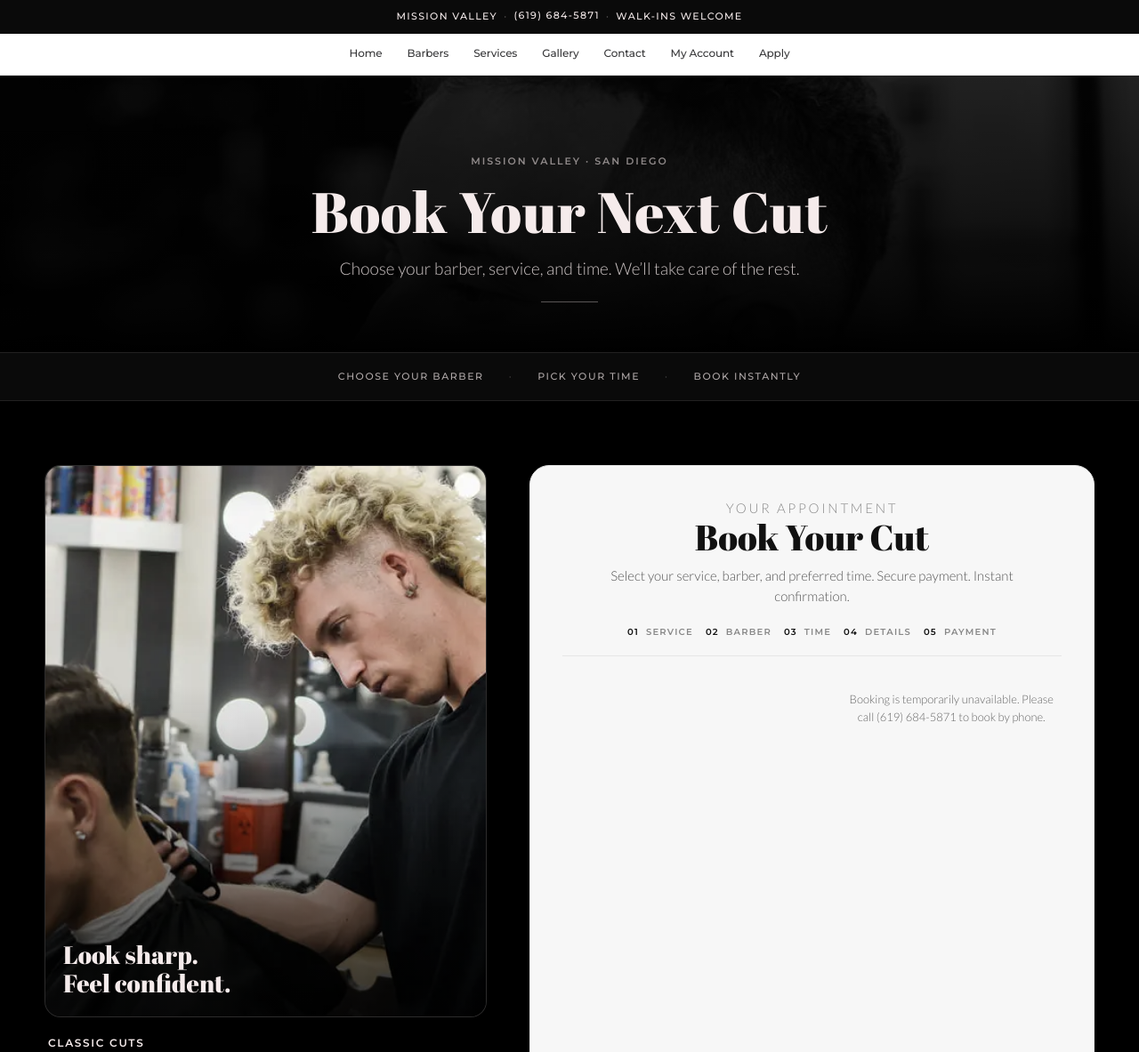
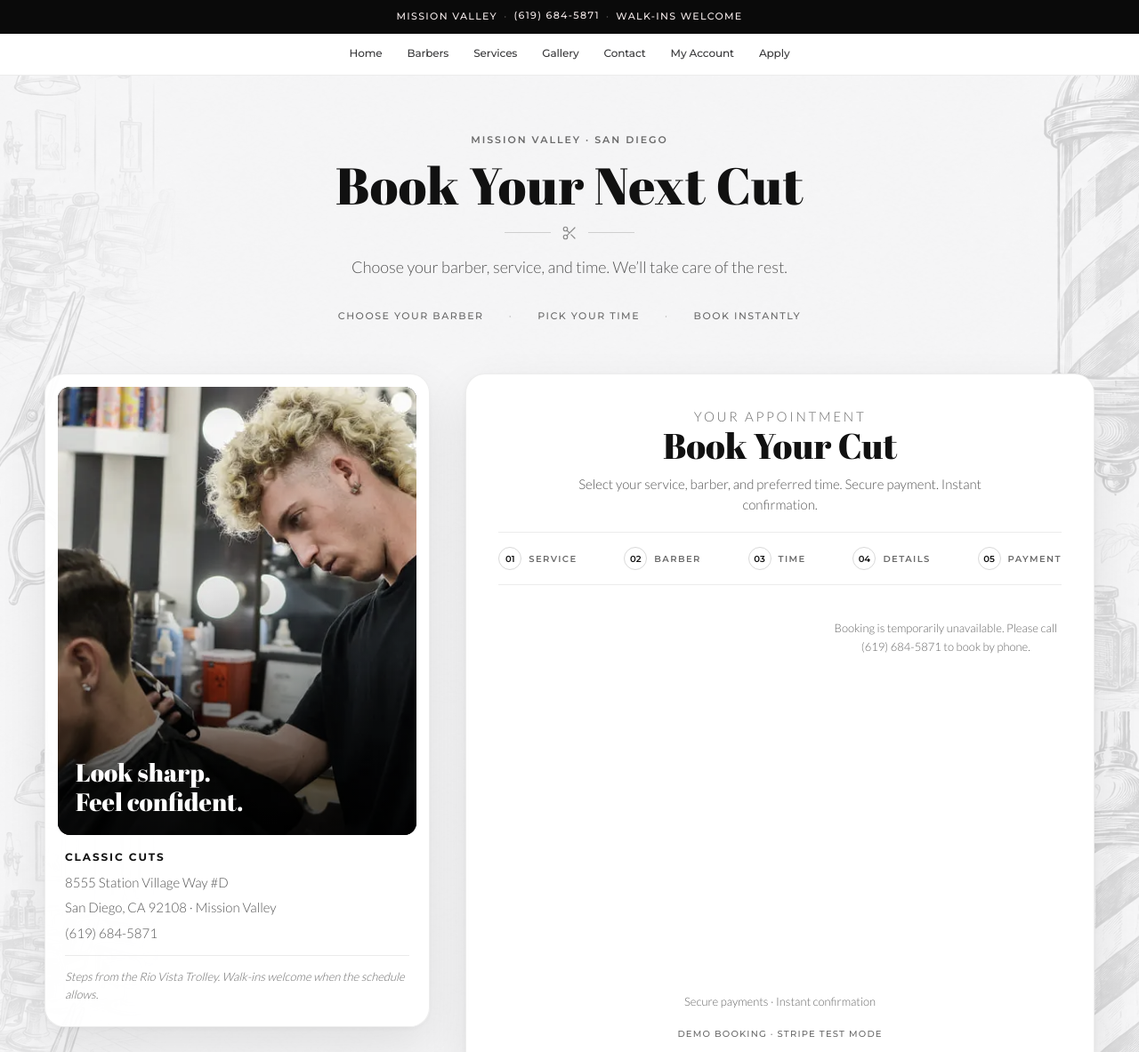
Before and after one commit to taskshorter/classiccutssd.com, a plain HTML site: page book.html in a window 1280 px wide. Shown: the top 1183 px of the page at 89% size. Drawn offline with Linux system fonts and the light colour scheme; a script that the page names is missing.

Commit message:
style: align account and booking with light site theme
Co-Authored-By: Claude Sonnet 5.5 <noreply@anthropic.com>

```diff
--- a/assets/css/cc-account.css
+++ b/assets/css/cc-account.css
@@ -1,8 +1,8 @@
 /* Customer account page (/account). Reuses the booking page hero, stage, panel and context
    blocks (cc-book.css); only the single-column layout and the widget mount are specific. */
-.cc-account-hero .cc-book-hero__inner { padding-bottom: clamp(20px, 3vw, 36px); }
+.cc-account-hero .cc-book-hero__inner { padding-bottom: 0; }
 .cc-account-layout {
-  max-width: 860px;
+  max-width: 828px;
   margin: 0 auto;
 }
 .cc-account-shell {
@@ -15,6 +15,8 @@
 }
 .cc-account-note { margin-top: 18px; }
 .cc-account-note a { color: inherit; text-decoration: underline; text-underline-offset: 3px; }
+/* The widget draws its own card; keep the white panel snug around it so the two read as one surface. */
+.cc-account-panel { padding: clamp(12px, 2.2vw, 24px); }
 /* The widget draws its own padded card, so the panel gives it more room on phones. */
 @media screen and (max-width: 560px) {
   .cc-account-stage { padding-left: 12px; padding-right: 12px; }
--- a/assets/css/cc-book.css
+++ b/assets/css/cc-book.css
@@ -1,48 +1,42 @@
-/* Classic Cuts — custom booking page shell (BookLocal handles the flow) */
+/* Classic Cuts — custom booking page shell (BookLocal handles the flow).
+   Shared by /book and /account. Light, illustrated shell that matches /apply and /contact:
+   the same application-background.png artwork, neutralised with the same luminosity blend
+   (see cc-apply.css / cc-contact.css), a white rounded surface for the widget, dark accents. */
 
-body.cc-page-book {
-  background: #000;
-  color: #f5ebeb;
+body.cc-page-book,
+body.cc-page-account {
+  background-color: #f4f4f5;
+  background-image: url("../images/backgrounds/application-background.png");
+  background-repeat: no-repeat;
+  background-position: center top;
+  background-size: cover;
+  background-attachment: fixed;
+  background-blend-mode: luminosity;
+  color: #111;
+  overflow-x: clip;
 }
 
-body.cc-page-book .cc-main {
-  background: #000;
+html:has(body.cc-page-book),
+html:has(body.cc-page-account) {
+  overflow-x: clip;
+}
+
+body.cc-page-book .cc-main,
+body.cc-page-account .cc-main {
+  background: transparent;
 }
 
 /* ——— Hero ——— */
 .cc-book-hero {
   position: relative;
   overflow: hidden;
-  padding: clamp(48px, 8vw, 88px) 24px clamp(36px, 5vw, 56px);
-  background: #000;
+  padding: clamp(40px, 6vw, 64px) 24px clamp(20px, 3vw, 32px);
+  background: transparent;
 }
 
+/* The dark photo hero is retired; the page artwork carries the atmosphere now. */
 .cc-book-hero__bg {
-  position: absolute;
-  inset: 0;
-  z-index: 0;
-  pointer-events: none;
-}
-
-.cc-book-hero__bg img {
-  width: 100%;
-  height: 100%;
-  object-fit: cover;
-  object-position: center 30%;
-  filter: grayscale(1) contrast(1.05);
-  opacity: 0.38;
-}
-
-.cc-book-hero__bg::after {
-  content: "";
-  position: absolute;
-  inset: 0;
-  background: linear-gradient(
-    180deg,
-    rgba(0, 0, 0, 0.55) 0%,
-    rgba(0, 0, 0, 0.72) 45%,
-    #000 100%
-  );
+  display: none;
 }
 
 .cc-book-hero__inner {
@@ -54,8 +48,8 @@ body.cc-page-book .cc-main {
 }
 
 .cc-book-eyebrow {
-  margin: 0 0 14px;
-  color: rgba(245, 235, 235, 0.55);
+  margin: 0 0 12px;
+  color: #6b6b6b;
   font-family: "Montserrat", sans-serif;
   font-size: 11px;
   font-weight: 600;
@@ -64,38 +58,50 @@ body.cc-page-book .cc-main {
 }
 
 .cc-book-hero h1 {
-  margin: 0 0 16px;
-  color: #f5ebeb;
+  margin: 0 0 14px;
+  color: #111;
   font-family: "Abril Fatface", "Quattrocento", serif;
-  font-size: clamp(36px, 7vw, 64px);
+  font-size: clamp(36px, 6vw, 58px);
   font-weight: 400;
   line-height: 1.05;
   letter-spacing: 0.01em;
 }
 
+/* Scissors divider, same device as the Apply / Contact pitch column. */
+.cc-book-hero__divider {
+  display: flex;
+  align-items: center;
+  justify-content: center;
+  gap: 12px;
+  margin: 0 0 16px;
+  color: #8a8a8a;
+}
+
+.cc-book-hero__divider span {
+  width: 52px;
+  height: 1px;
+  background: #cfcfcf;
+}
+
+.cc-book-hero__divider svg {
+  width: 18px;
+  height: 18px;
+}
+
 .cc-book-hero__lead {
   margin: 0 auto;
-  max-width: 28em;
-  color: rgba(245, 235, 235, 0.82);
+  max-width: 30em;
+  color: #555;
   font-family: "Lato", sans-serif;
-  font-size: clamp(16px, 2.2vw, 19px);
+  font-size: clamp(15px, 2vw, 18px);
   font-weight: 300;
   line-height: 1.55;
 }
 
-.cc-book-hero__rule {
-  width: 64px;
-  height: 1px;
-  margin: 22px auto 0;
-  background: rgba(245, 235, 235, 0.35);
-}
-
 /* ——— Trust strip ——— */
 .cc-book-trust {
-  border-top: 1px solid rgba(245, 235, 235, 0.1);
-  border-bottom: 1px solid rgba(245, 235, 235, 0.1);
-  background: #0a0a0a;
-  padding: 18px 24px;
+  background: transparent;
+  padding: 0 24px clamp(4px, 1.5vw, 12px);
 }
 
 .cc-book-trust__inner {
@@ -109,7 +115,7 @@ body.cc-page-book .cc-main {
 }
 
 .cc-book-trust span {
-  color: rgba(245, 235, 235, 0.7);
+  color: #6b6b6b;
   font-family: "Montserrat", sans-serif;
   font-size: 11px;
   font-weight: 500;
@@ -118,7 +124,7 @@ body.cc-page-book .cc-main {
 }
 
 .cc-book-trust__sep {
-  opacity: 0.35;
+  opacity: 0.45;
 }
 
 @media (max-width: 560px) {
@@ -128,35 +134,40 @@ body.cc-page-book .cc-main {
 
   .cc-book-trust__inner {
     flex-direction: column;
-    gap: 10px;
+    gap: 6px;
   }
 }
 
 /* ——— Booking stage ——— */
 .cc-book-stage {
-  padding: clamp(40px, 6vw, 72px) 20px clamp(64px, 8vw, 96px);
-  background: #000;
+  padding: clamp(24px, 4vw, 44px) 20px clamp(56px, 7vw, 88px);
+  background: transparent;
 }
 
 .cc-book-stage__layout {
   max-width: 1180px;
   margin: 0 auto;
   display: grid;
-  grid-template-columns: minmax(260px, 0.9fr) minmax(320px, 1.15fr);
-  gap: clamp(28px, 4vw, 48px);
+  grid-template-columns: minmax(260px, 0.76fr) minmax(0, 1.24fr);
+  gap: clamp(24px, 3.4vw, 40px);
   align-items: start;
 }
 
+/* Aside: one white card holding the photo and the shop details */
 .cc-book-aside {
   position: sticky;
   top: calc(var(--cc-chrome-h, 84px) + 20px);
+  padding: 14px;
+  background: rgba(255, 255, 255, 0.94);
+  border: 1px solid rgba(0, 0, 0, 0.07);
+  border-radius: 22px;
+  box-shadow: 0 22px 54px rgba(0, 0, 0, 0.09), 0 2px 6px rgba(0, 0, 0, 0.04);
 }
 
 .cc-book-aside__media {
   position: relative;
   overflow: hidden;
-  border-radius: 18px;
-  border: 1px solid rgba(245, 235, 235, 0.12);
+  border-radius: 14px;
   aspect-ratio: 4 / 5;
   background: #111;
 }
@@ -174,8 +185,8 @@ body.cc-page-book .cc-main {
   inset: 0;
   background: linear-gradient(
     180deg,
-    transparent 40%,
-    rgba(0, 0, 0, 0.75) 100%
+    transparent 42%,
+    rgba(0, 0, 0, 0.72) 100%
   );
 }
 
@@ -186,31 +197,31 @@ body.cc-page-book .cc-main {
   bottom: 22px;
   z-index: 1;
   margin: 0;
-  color: #f5ebeb;
+  color: #fff;
   font-family: "Abril Fatface", serif;
   font-size: clamp(22px, 2.6vw, 28px);
   line-height: 1.15;
 }
 
 .cc-book-aside__meta {
-  margin-top: 22px;
-  padding: 0 4px;
+  margin-top: 18px;
+  padding: 0 8px 6px;
 }
 
 .cc-book-aside__meta h2 {
   margin: 0 0 10px;
-  color: #f5ebeb;
+  color: #111;
   font-family: "Montserrat", sans-serif;
   font-size: 12px;
-  font-weight: 600;
-  letter-spacing: 0.14em;
+  font-weight: 700;
+  letter-spacing: 0.16em;
   text-transform: uppercase;
 }
 
 .cc-book-aside__meta p,
 .cc-book-aside__meta a {
   margin: 0 0 6px;
-  color: rgba(245, 235, 235, 0.72);
+  color: #555;
   font-family: "Lato", sans-serif;
   font-size: 15px;
   font-weight: 300;
@@ -219,35 +230,37 @@ body.cc-page-book .cc-main {
 }
 
 .cc-book-aside__meta a:hover {
-  color: #fff;
+  color: #111;
+  text-decoration: underline;
+  text-underline-offset: 3px;
 }
 
 .cc-book-aside__note {
   margin-top: 14px !important;
   padding-top: 14px;
-  border-top: 1px solid rgba(245, 235, 235, 0.12);
+  border-top: 1px solid rgba(0, 0, 0, 0.08);
   font-size: 13px !important;
   font-style: italic;
-  color: rgba(245, 235, 235, 0.5) !important;
+  color: #6b6b6b !important;
 }
 
 /* ——— Widget panel ——— */
 .cc-book-panel {
-  background: #f7f7f7;
+  background: #fff;
   color: #111;
   border-radius: 22px;
-  border: 1px solid #e6e6e6;
+  border: 1px solid rgba(0, 0, 0, 0.07);
   padding: clamp(22px, 3vw, 36px);
-  box-shadow: 0 28px 60px rgba(0, 0, 0, 0.35);
+  box-shadow: 0 22px 54px rgba(0, 0, 0, 0.09), 0 2px 6px rgba(0, 0, 0, 0.04);
 }
 
 .cc-book-panel__head {
-  margin-bottom: 22px;
+  margin-bottom: 20px;
   text-align: center;
 }
 
 .cc-book-panel__head .cc-book-eyebrow {
-  color: #8a8a8a;
+  color: #6b6b6b;
 }
 
 .cc-book-panel__head h2 {
@@ -269,29 +282,44 @@ body.cc-page-book .cc-main {
   line-height: 1.5;
 }
 
+/* Step row: outlined numerals, no "current" state (the widget below owns real progress) */
 .cc-book-steps {
   display: flex;
   flex-wrap: wrap;
-  justify-content: center;
-  gap: 8px 14px;
+  justify-content: space-between;
+  gap: 10px 8px;
   margin: 0 0 22px;
-  padding: 0 0 18px;
-  border-bottom: 1px solid #e6e6e6;
+  padding: 16px 0;
+  border-top: 1px solid #ececec;
+  border-bottom: 1px solid #ececec;
   list-style: none;
 }
 
 .cc-book-steps li {
-  color: #888;
+  display: inline-flex;
+  align-items: center;
+  gap: 8px;
+  color: #6b6b6b;
   font-family: "Montserrat", sans-serif;
   font-size: 10px;
   font-weight: 600;
-  letter-spacing: 0.12em;
+  letter-spacing: 0.14em;
   text-transform: uppercase;
 }
 
 .cc-book-steps span {
+  display: inline-grid;
+  place-items: center;
+  flex: 0 0 auto;
+  width: 26px;
+  height: 26px;
+  margin: 0;
+  border: 1px solid #d9d9d9;
+  border-radius: 50%;
+  background: #fff;
   color: #111;
-  margin-right: 4px;
+  font-size: 10px;
+  letter-spacing: 0;
 }
 
 .cc-book-widget-shell {
@@ -304,7 +332,7 @@ body.cc-page-book .cc-main {
 booklocal-booking {
   display: block;
   width: 100%;
-  max-width: 560px;
+  max-width: none;
   --booklocal-primary: #111111;
   --booklocal-background: #ffffff;
   --booklocal-surface: #f7f7f7;
@@ -317,7 +345,7 @@ booklocal-booking {
 .cc-book-demo {
   margin: 18px 0 0;
   text-align: center;
-  color: #888;
+  color: #6b6b6b;
   font-family: "Montserrat", sans-serif;
   font-size: 10px;
   font-weight: 500;
@@ -356,7 +384,7 @@ booklocal-booking {
   font-weight: 600;
   letter-spacing: 0.14em;
   text-transform: uppercase;
-  color: #888;
+  color: #6b6b6b;
 }
 
 .cc-book-context article p,
@@ -421,15 +449,29 @@ booklocal-booking {
 
 @media screen and (max-width: 767px) {
   .cc-book-hero {
-    padding: 40px 18px 32px;
+    padding: 32px 18px 20px;
   }
 
   .cc-book-panel {
     border-radius: 16px;
     padding: 20px 16px 24px;
   }
+}
 
+/* Phones: five equal columns, numeral over label, so the row never wraps or scrolls */
+@media screen and (max-width: 560px) {
   .cc-book-steps {
-    gap: 8px 10px;
+    display: grid;
+    grid-template-columns: repeat(5, minmax(0, 1fr));
+    gap: 4px;
+    padding: 14px 0;
+  }
+
+  .cc-book-steps li {
+    flex-direction: column;
+    gap: 6px;
+    font-size: 9px;
+    letter-spacing: 0.06em;
+    text-align: center;
   }
 }
--- a/book.html
+++ b/book.html
@@ -21,7 +21,7 @@
 <link rel="stylesheet" href="/assets/css/cc-chrome.css?v=20260814p" />
 <link rel="stylesheet" href="/assets/css/cc-nav.css?v=20260814p" />
 <link rel="stylesheet" href="/assets/css/cc-mega-barbers.css?v=20261014a" />
-<link rel="stylesheet" href="/assets/css/cc-book.css?v=20260814b" />
+<link rel="stylesheet" href="/assets/css/cc-book.css?v=20261021a" />
 <script src="/assets/js/cc-business.js?v=20260830b" defer></script>
 <script src="/assets/js/cc-nav.js?v=20261014a" defer></script>
 <!-- Card media for the BookLocal widget: the site's own service images and barber photos, keyed by BookLocal catalog id.
@@ -155,10 +155,17 @@
       <div class="cc-book-hero__inner">
         <p class="cc-book-eyebrow cc-book-rise">Mission Valley · San Diego</p>
         <h1 id="cc-book-headline" class="cc-book-rise-2">Book Your Next Cut</h1>
+        <div class="cc-book-hero__divider cc-book-rise-3" aria-hidden="true">
+          <span></span>
+          <svg viewBox="0 0 24 24" fill="none" stroke="currentColor" stroke-width="1.6" stroke-linecap="round" stroke-linejoin="round">
+            <circle cx="6" cy="6" r="3"/><circle cx="6" cy="18" r="3"/>
+            <path d="M20 4 8.12 15.88M14.47 14.48 20 20M8.12 8.12 12 12"/>
+          </svg>
+          <span></span>
+        </div>
         <p class="cc-book-hero__lead cc-book-rise-3">
           Choose your barber, service, and time. We&rsquo;ll take care of the rest.
         </p>
-        <div class="cc-book-hero__rule cc-book-rise-3" aria-hidden="true"></div>
       </div>
     </section>
 
```
Also changed, not shown: account.html (+10 -3 lines).
